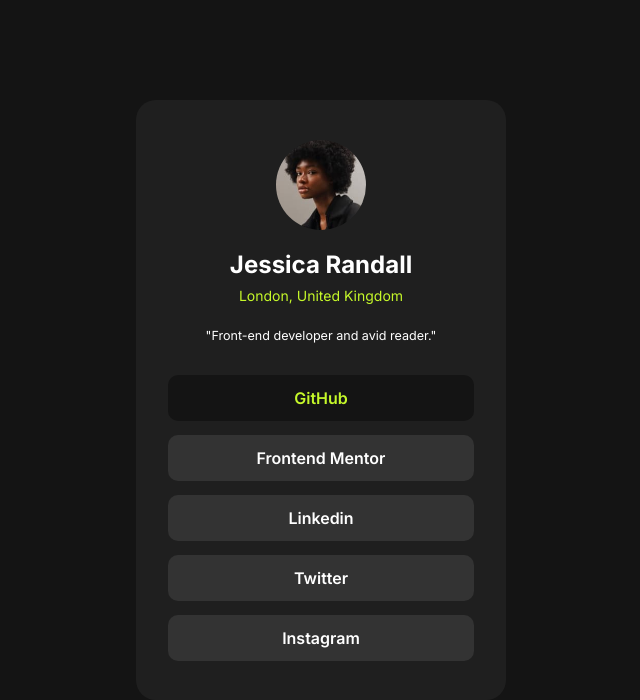
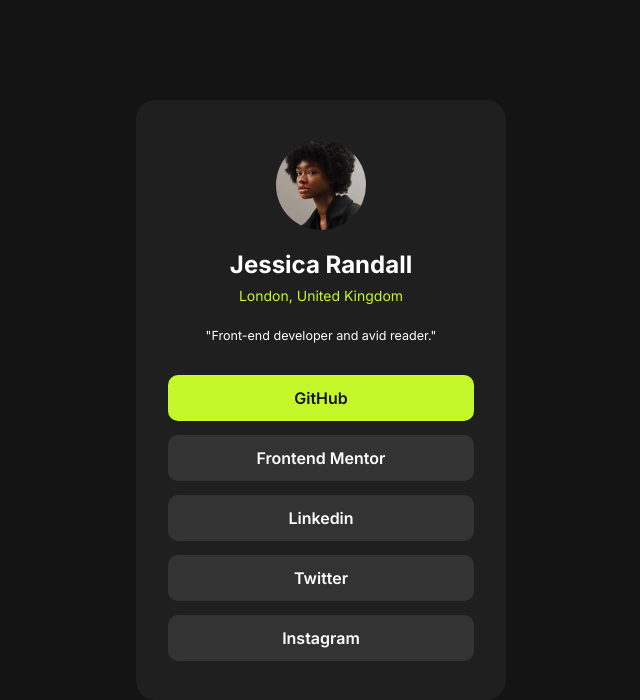
Before and after one commit to fred001-lop/Fronted-Mentor_SocialLinks, a plain HTML site: page index.html in a window 1280 px wide. In both pictures the pointer is over the link "GitHub". Shown: the whole page, without its empty margins (319-959 px from the left). Drawn offline with Linux system fonts and the light colour scheme.

Commit message:
modified css

```diff
--- a/assets/css/styles.css
+++ b/assets/css/styles.css
@@ -70,10 +70,12 @@ body{
     text-decoration: none;
     color: hsl(0, 0%, 100%);
     font-weight: 600;
-    transition: background-color 0.3s ease;
+    transition: all 0.3s ease;
+
 }
 
 .profile-links a:hover{
-    background-color: hsl(0, 0%, 8%);
-    color: hsl(75, 94%, 57%);
+    background-color: hsl(75, 94%, 57%);
+    color: hsl(0, 0%, 8%);
+    cursor: pointer;
 }
```
